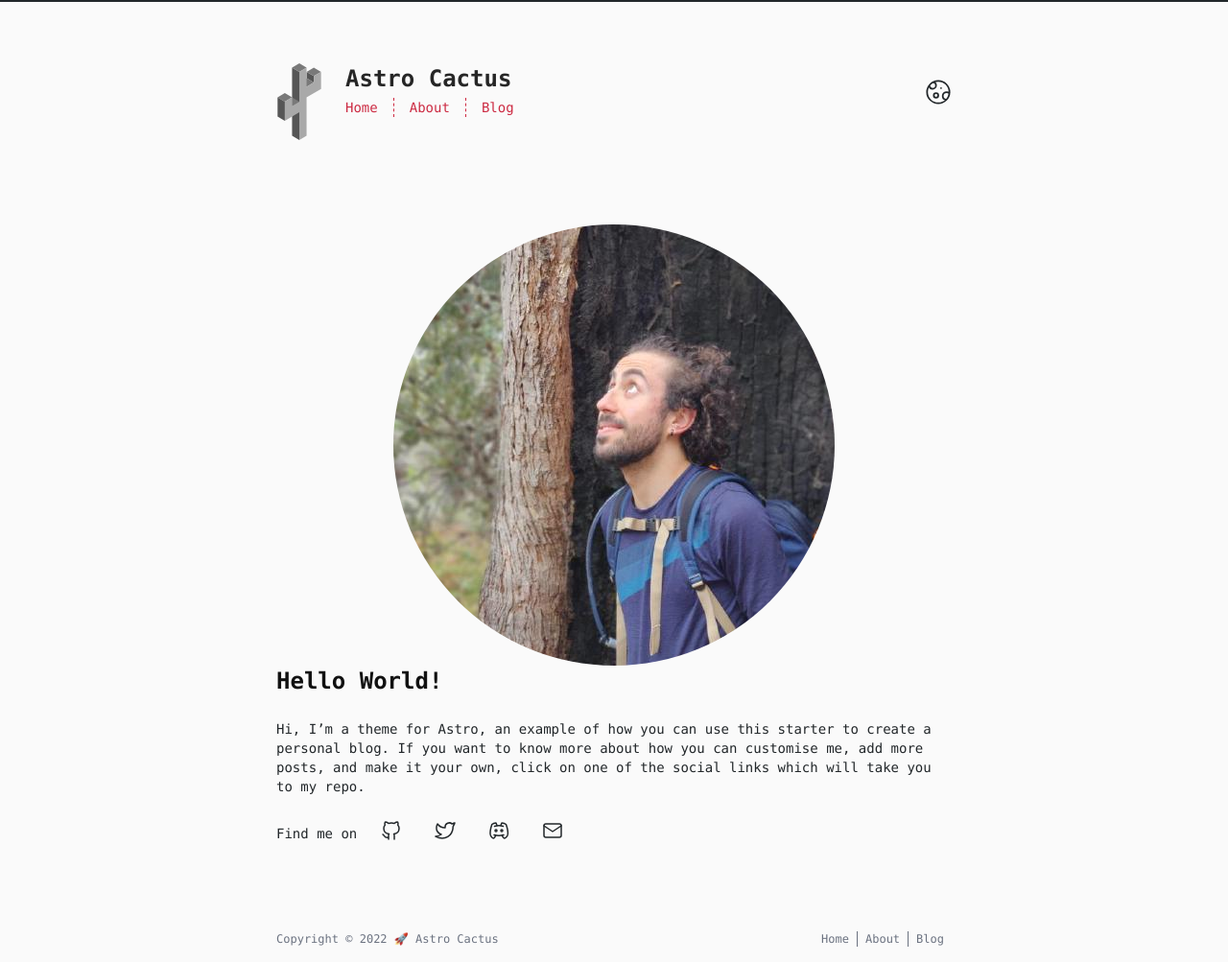
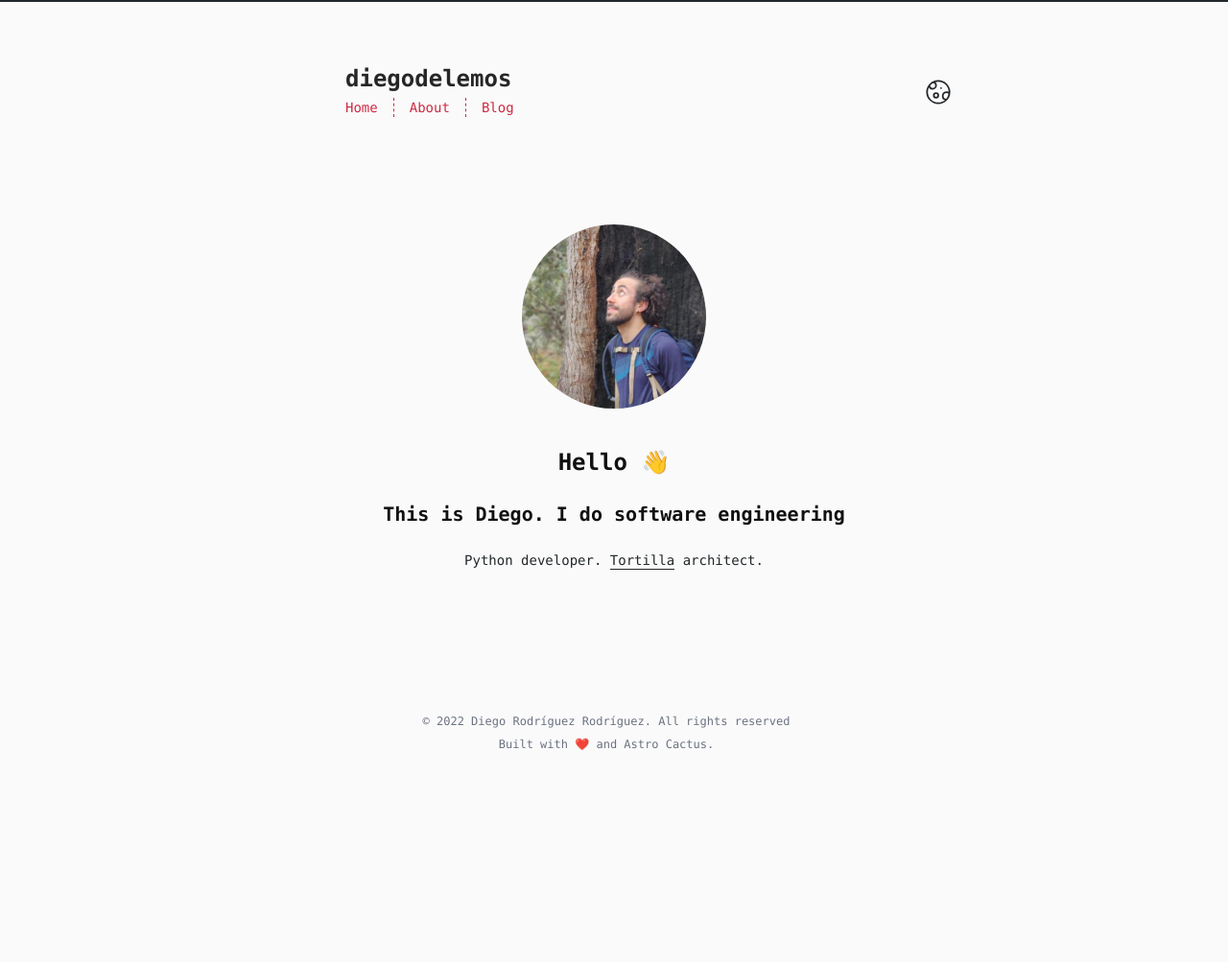
Before and after one commit to diegodelemos/diegodelemos.github.io, an Astro site: page / in a window 1280 px wide. Shown: the whole page at 96% size. After the commit the page ends 800 px from the top, so only its background shows below. Built offline with nearby package versions, Linux system fonts and the light colour scheme; Astro itself is replaced by a stand-in of ours.

Commit message:
Make it mine 🥰

```diff
--- a/astro.config.ts
+++ b/astro.config.ts
@@ -11,7 +11,7 @@ export default defineConfig({
 			wrap: true,
 		},
 	},
-	site: "https://www.astro-theme-cactus.netlify.app",
+	site: "https://diegodelemos.me/",
 	integrations: [
 		mdx({}),
 		tailwind({
--- a/src/components/Footer.astro
+++ b/src/components/Footer.astro
@@ -2,17 +2,13 @@
 const year = new Date().getFullYear();
 ---
 
-<footer>
-	<div>
-		Copyright &copy; {year}
-		<span aria-label="rocket emoji">🚀</span>
-		Astro Cactus
+<footer class="flex-col">
+	<div class="text-center">
+		&copy; {year} Diego Rodríguez Rodríguez. All rights reserved
 	</div>
-	<nav aria-label="More on this site">
-		<a href="/">Home</a>
-		<a href="/about">About</a>
-		<a href="/posts">Blog</a>
-	</nav>
+	<div class="text-center">
+		Built with <span aria-label="rocket heart">❤️</span> and Astro Cactus.
+	</div>
 </footer>
 
 <style>
--- a/src/components/Header.astro
+++ b/src/components/Header.astro
@@ -9,7 +9,9 @@ const url = new URL(Astro.request.url);
 
 	document.addEventListener("DOMContentLoaded", () => {
 		const { body } = document;
-		const toggleMenuButton = document.getElementById("toggle-navigation-menu");
+		const toggleMenuButton = document.getElementById(
+			"toggle-navigation-menu"
+		);
 		let menuOpen = false;
 
 		toggleMenuButton.addEventListener("click", () => {
@@ -28,28 +30,20 @@ const url = new URL(Astro.request.url);
 			class="logo"
 			aria-current={url.pathname === "/" ? "page" : false}
 		>
-			<svg fill="none" xmlns="http://www.w3.org/2000/svg" viewBox="0 0 272 480">
-				<title>Logo</title>
-				<path
-					d="M181.334 93.333v-40L226.667 80v40l-45.333-26.667ZM136.001 53.333 90.667 26.667v426.666L136.001 480V53.333Z"
-					fill="#B04304"></path>
-				<path
-					d="m136.001 119.944 45.333-26.667 45.333 26.667-45.333 26.667-45.333-26.667ZM90.667 26.667 136.001 0l45.333 26.667-45.333 26.666-45.334-26.666ZM181.334 53.277l45.333-26.666L272 53.277l-45.333 26.667-45.333-26.667ZM0 213.277l45.333-26.667 45.334 26.667-45.334 26.667L0 213.277ZM136 239.944l-45.333-26.667v53.333L136 239.944Z"
-					fill="#FF5D01"></path>
-				<path
-					d="m136 53.333 45.333-26.666v120L226.667 120V80L272 53.333V160l-90.667 53.333v240L136 480V306.667L45.334 360V240l45.333-26.667v53.334L136 240V53.333Z"
-					fill="#53C68C"></path>
-				<path d="M45.334 240 0 213.334v120L45.334 360V240Z" fill="#B04304"
-				></path>
-			</svg>
-			<span>Astro Cactus</span>
+			<span>diegodelemos</span>
 		</a>
 		<nav id="navigation-menu" aria-label="Main">
-			<a href="/" aria-current={url.pathname === "/" ? "page" : false}>Home</a>
-			<a href="/about" aria-current={url.pathname === "/about" ? "page" : false}
+			<a href="/" aria-current={url.pathname === "/" ? "page" : false}
+				>Home</a
+			>
+			<a
+				href="/about"
+				aria-current={url.pathname === "/about" ? "page" : false}
 				>About
 			</a>
-			<a href="/posts" aria-current={url.pathname === "/posts" ? "page" : false}
+			<a
+				href="/posts"
+				aria-current={url.pathname === "/posts" ? "page" : false}
 				>Blog
 			</a>
 		</nav>
--- a/src/components/SocialList.astro
+++ b/src/components/SocialList.astro
@@ -4,7 +4,7 @@
 		<li>
 			<a
 				class="inline-block p-2 sm:hover:text-link"
-				href="https://github.com/chrismwilliams/astro-cactus"
+				href="https://github.com/diegodelemos"
 				target="_blank"
 				rel="noopener noreferrer"
 			>
@@ -30,7 +30,7 @@
 		<li>
 			<a
 				class="inline-block p-2 sm:hover:text-link"
-				href="https://github.com/chrismwilliams/astro-cactus"
+				href="https://twitter.com/diego_delemos"
 				target="_blank"
 				rel="noopener noreferrer"
 			>
@@ -56,41 +56,7 @@
 		<li>
 			<a
 				class="inline-block p-2 sm:hover:text-link"
-				href="https://github.com/chrismwilliams/astro-cactus"
-				target="_blank"
-				rel="noopener noreferrer"
-			>
-				<svg
-					class="w-6 h-6"
-					xmlns="http://www.w3.org/2000/svg"
-					viewBox="0 0 24 24"
-					stroke-width="1.5"
-					stroke="currentColor"
-					fill="none"
-					stroke-linecap="round"
-					stroke-linejoin="round"
-				>
-					<path stroke="none" d="M0 0h24v24H0z" fill="none"></path>
-					<circle cx="9" cy="12" r="1"></circle>
-					<circle cx="15" cy="12" r="1"></circle>
-					<path d="M7.5 7.5c3.5 -1 5.5 -1 9 0"></path>
-					<path d="M7 16.5c3.5 1 6.5 1 10 0"></path>
-					<path
-						d="M15.5 17c0 1 1.5 3 2 3c1.5 0 2.833 -1.667 3.5 -3c.667 -1.667 .5 -5.833 -1.5 -11.5c-1.457 -1.015 -3 -1.34 -4.5 -1.5l-1 2.5"
-					>
-					</path>
-					<path
-						d="M8.5 17c0 1 -1.356 3 -1.832 3c-1.429 0 -2.698 -1.667 -3.333 -3c-.635 -1.667 -.476 -5.833 1.428 -11.5c1.388 -1.015 2.782 -1.34 4.237 -1.5l1 2.5"
-					>
-					</path>
-				</svg>
-				<span class="sr-only">Discord</span>
-			</a>
-		</li>
-		<li>
-			<a
-				class="inline-block p-2 sm:hover:text-link"
-				href="mailto:me@example.com"
+				href="mailto:diegodelemos@pm.me"
 			>
 				<svg
 					class="w-6 h-6"
--- a/src/pages/404.astro
+++ b/src/pages/404.astro
@@ -12,8 +12,8 @@ const meta = {
 <PageLayout meta={meta}>
 	<h1 class="mb-6 title">404 | Oops something went wrong</h1>
 	<p class="mb-8">Please use the navigation to find your way back</p>
-	<div class="grid justify-center my-4 rotate-180">
+	<!-- <div class="grid justify-center my-4 rotate-180">
 		<Image src={aboutImg} alt="A cartoon cactus looking at 'Astro.build' logo"
 		/>
-	</div>
+	</div> -->
 </PageLayout>
--- a/src/pages/about.astro
+++ b/src/pages/about.astro
@@ -1,5 +1,6 @@
 ---
 import PageLayout from "@/layouts/Base";
+import SocialList from "@/components/SocialList";
 
 const meta = {
 	title: "About",
@@ -10,30 +11,22 @@ const meta = {
 <PageLayout meta={meta}>
 	<div class="space-y-6">
 		<h1 class="title">About</h1>
-		<p>
-			Hi, I’m a starter Astro. I’m particularly great for getting you
-			started with your own blogging website.
+		<p class="text-justify">
+			My name is Diego Rodríguez Rodríguez and I am a software engineer
+			specialized in Python and its ecosystem. I am fond of the DevOps
+			culture and I enjoy infrastructure discussions, design and
+			implementations.
 		</p>
-		<p>Here are my some of my awesome built in features:</p>
+		<p>Here are some of the technologies I am familiar with:</p>
 		<ul class="list-disc list-inside">
-			<li>I'm ultra fast as I'm a static site</li>
-			<li>I'm fully responsive</li>
-			<li>I come with a light and dark mode</li>
-			<li>I'm easy to customise and add additional content</li>
-			<li>I have Tailwind CSS styling</li>
-			<li>Shiki code syntax highlighting</li>
+			<li>Flask</li>
+			<li>SQlAlchemy</li>
+			<li>...</li>
 		</ul>
 		<p>
-			Clone or fork my
-			<a
-				class="inline-block cactus-link"
-				href="https://github.com/chrismwilliams/astro-cactus"
-				target="_blank"
-				rel="noopener noreferrer"
-				aria-label="github repository"
-			>
-				repo
-			</a> if you like me!
+			Does it sound cool? Do you want to colaborate? Building a trust
+			relationship is my cup of tea, if so it is yours reach me out
 		</p>
+		<SocialList />
 	</div>
 </PageLayout>
--- a/src/pages/index.astro
+++ b/src/pages/index.astro
@@ -1,34 +1,36 @@
 ---
 import PageLayout from "@/layouts/Base";
-import SocialList from "@/components/SocialList";
 import { Image } from "@astrojs/image/components";
 import profileImg from "../assets/diego.jpg";
 
 const meta = {
-	title: "Astro Cactus",
-	description: "The perfect starter for your perfect blog.",
+	title: "diegodelemos",
+	description: "My personal site.",
 };
 ---
 
 <PageLayout meta={meta}>
 	<section>
-		<div class="flex justify-center">
+		<div class="flex justify-center mb-10">
 			<Image
 				src={profileImg}
 				alt="Diego."
-				class="rounded-full hover:shadow-2xl"
+				class="rounded-full w-16 md:w-32 lg:w-48"
 			/>
 		</div>
 		<div>
-			<h1 class="mb-6 title">Hello World!</h1>
-			<p class="mb-4">
-				Hi, I’m a theme for Astro, an example of how you can use this
-				starter to create a personal blog. If you want to know more
-				about how you can customise me, add more posts, and make it your
-				own, click on one of the social links which will take you to my
-				repo.
+			<p class="text-center mb-6 title">
+				Hello <span aria-label="wave emoji">👋</span>
 			</p>
-			<SocialList />
+			<p class="text-center mb-6 subtitle">
+				This is Diego. I do software engineering
+			</p>
+			<p class="text-center mb-6">
+				Python developer. <a
+					href="https://en.wikipedia.org/wiki/Spanish_omelette"
+					class="inline-block cactus-link">Tortilla</a
+				> architect.
+			</p>
 		</div>
 	</section>
 </PageLayout>
--- a/src/pages/tags/index.astro
+++ b/src/pages/tags/index.astro
@@ -19,7 +19,7 @@ const meta = {
 			Object.keys(allTags).map((tag) => (
 				<li class="flex items-center gap-x-2">
 					<a
-						class="inline-block cactus-link"
+						class="cactus-link inline-block"
 						href={`/tags/${tag}`}
 						title={`View posts with the tag: ${tag}`}
 					>
--- a/src/site-meta.config.ts
+++ b/src/site-meta.config.ts
@@ -1,9 +1,9 @@
 const siteMeta = {
-  title: "Astro Theme Cactus",
-  description: "An opinionated starter theme for Astro",
+  title: "diegodelemos",
+  description: "My site",
   lang: "en-GB",
   ogLocale: "en_GB",
-  githubUrl: "https://github.com/chrismwilliams/astro-theme-cactus",
+  githubUrl: "https://github.com/diegodelemos/diegodelemos.github.io",
   themeColorLight: "#fafafa",
   themeColorDark: "#1d1f21",
 }
--- a/tailwind.config.js
+++ b/tailwind.config.js
@@ -98,6 +98,9 @@ module.exports = {
 				".title": {
 					"@apply text-2xl font-semibold text-accent-2": {},
 				},
+				".subtitle": {
+					"@apply text-xl font-semibold text-accent-2": {},
+				},
 			});
 		}),
 	],
```
Also changed, not shown: README.md, package.json (line endings or trailing spaces), public/images/favicon.ico (added), public/images/icon/192x192.png, public/images/icon/512x512.png, public/manifest.webmanifest.
